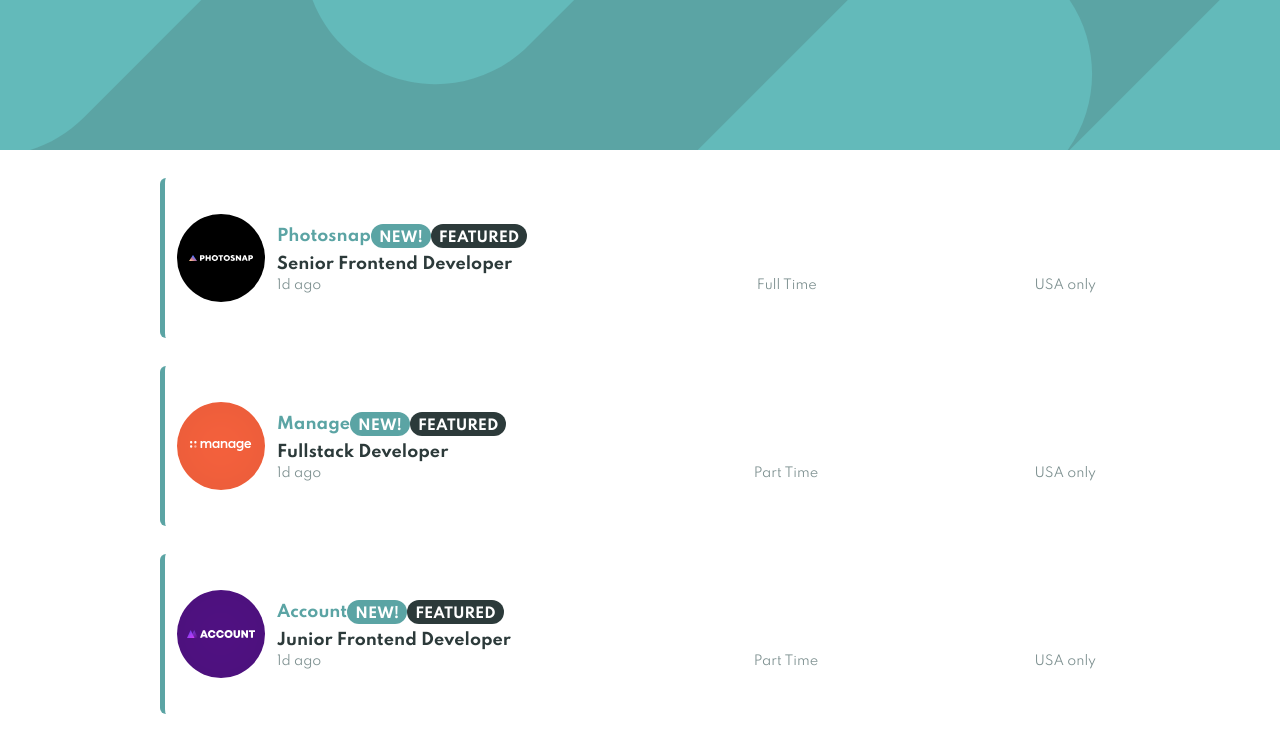
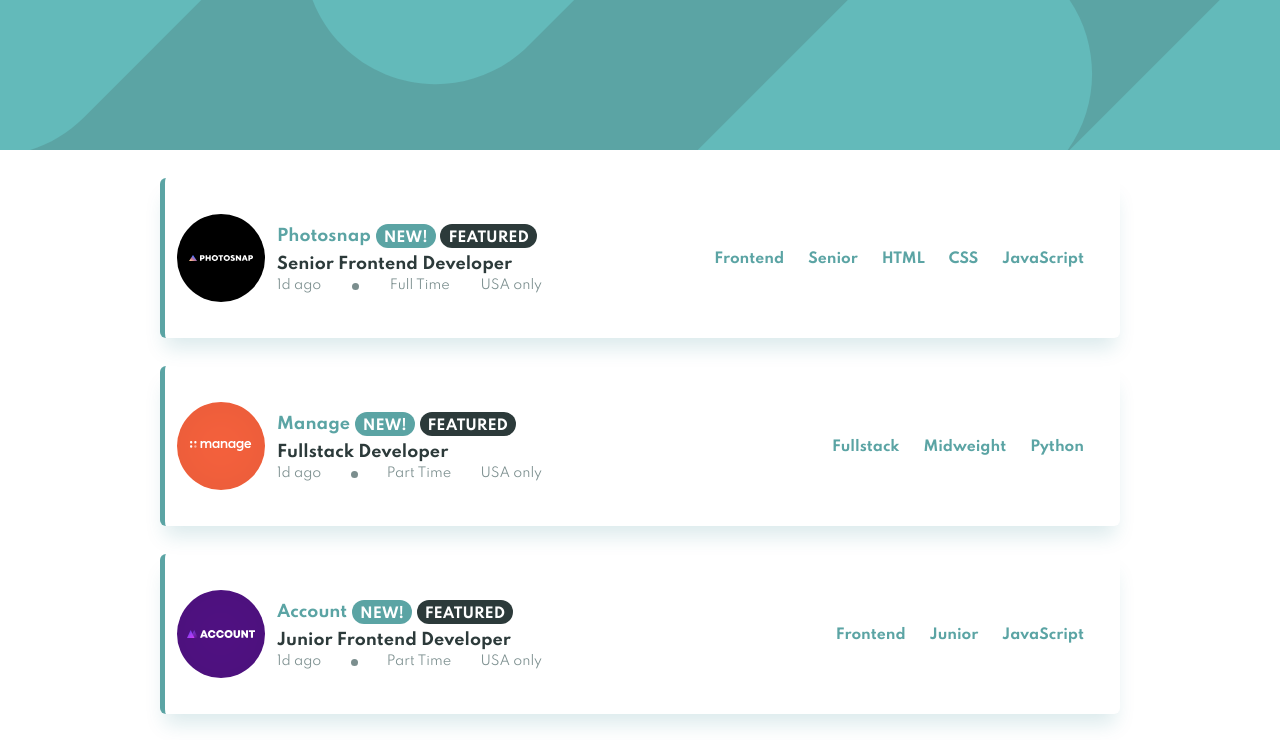
Before and after one commit to igaimerca/job-listings-with-filtering-challenge, a React (Vite) app: page / in a window 1280 px wide. Shown: the top 740 px of the page. Built offline with nearby package versions, Linux system fonts and the light colour scheme.

Commit message:
feat: added job logo and details

```diff
--- a/src/components/JobCard/JobCard.jsx
+++ b/src/components/JobCard/JobCard.jsx
@@ -1,6 +1,6 @@
 import React from "react";
 
-function JobCard({position, company, languages, role, level, contract, logo}) {
+function JobCard({position, company, langauges, role, level, contract, logo}) {
   return (
     <div className="w-9/12 my-7 m-auto job-card h-auto flex items-center flex-wrap justify-around py-7 px-3 rounded-md border-left">
       <div className="profile flex my-2">
@@ -26,6 +26,15 @@ function JobCard({position, company, languages, role, level, contract, logo}) {
           <small className="dark-grayish-cyan-color">USA only</small>
         </div>
       </div>
+      <div className="tech-stack flex justify-end flex-[2] mx-3 primary-color font-bold">
+        <ul className="flex tech-stack-ul flex-wrap">
+            <li>{role}</li>
+            <li>{level}</li>
+          {langauges && langauges.map((langauge) => (
+              <li>{langauge}</li>
+          ))}
+        </ul>
+      </div>
     </div>
   );
 }
--- a/src/index.css
+++ b/src/index.css
@@ -75,3 +75,25 @@ code {
     background-image: url(/images/bg-header-desktop.svg);
 }
 /* Header */
+
+/* job card */
+.job-card {
+    box-shadow: 0px 15px 20px -5px rgb(13 113 130 / 15%);
+
+}
+.title *:not(h2){
+    margin-left: 0.3rem;
+}
+
+li:hover {
+    @apply primary-bg rounded-md px-3 pt-[0.5rem] pb-[0.4rem] text-sm font-bold text-white;
+}
+li {
+   @apply bg-white rounded-md px-3 pt-[0.5rem] pb-[0.4rem] text-sm font-bold cursor-pointer;
+   transition: 0.3s all ease;
+}
+.dot {
+    height: 7px;
+    width: 7px;
+}
+/* job card */
```
